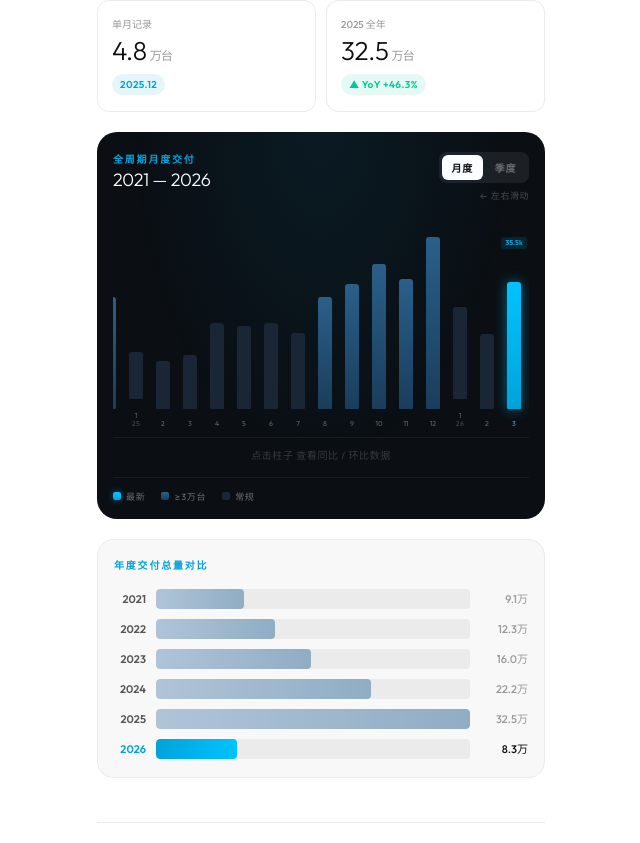
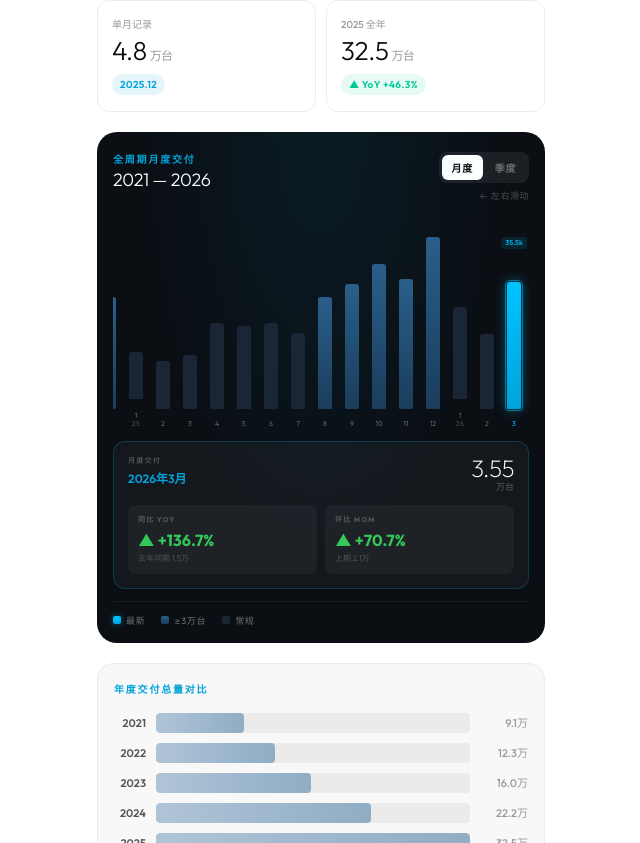
Before and after one commit to wangjiajiajohn/NioFans, a Next.js app: page / in a window 1280 px wide. Shown: the part 659-1502 px from the top of the page, without its empty margins (319-959 px from the left). Built offline with nearby package versions, Linux system fonts and the light colour scheme.

Commit message:
feat: default detail panel to latest bar, toggle resets to latest on view switch

```diff
--- a/src/components/DeliveryChart.tsx
+++ b/src/components/DeliveryChart.tsx
@@ -77,7 +77,7 @@ const trendArrow = (v: number) => v >= 0 ? '▲' : '▼';
 export default function DeliveryChart() {
   const scrollRef = useRef<HTMLDivElement>(null);
   const [viewMode, setViewMode] = useState<ViewMode>('monthly');
-  const [selectedIndex, setSelectedIndex] = useState<number | null>(null);
+  const [selectedIndexOverride, setSelectedIndexOverride] = useState<number | 'latest' | null>('latest');
   const [hoveredIndex, setHoveredIndex] = useState<number | null>(null);
 
   const bars = viewMode === 'monthly' ? MONTHLY_BARS : QUARTERLY_BARS;
@@ -86,12 +86,17 @@ export default function DeliveryChart() {
   const containerW = viewMode === 'monthly' ? 24 : 44;
   const barW = viewMode === 'monthly' ? 14 : 28;
 
-  // Scroll to latest, reset selection on view change
+  // Resolve selected index: 'latest' means always point at last bar
+  const selectedIndex: number | null =
+    selectedIndexOverride === 'latest'
+      ? bars.length - 1
+      : selectedIndexOverride;
+
+  // Scroll to latest when view changes
   useEffect(() => {
     if (scrollRef.current) {
       scrollRef.current.scrollLeft = scrollRef.current.scrollWidth;
     }
-    setSelectedIndex(null);
   }, [viewMode]);
 
   // Compute detail card data
@@ -233,7 +238,7 @@ export default function DeliveryChart() {
                 return (
                   <div
                     key={bar.id}
-                    onClick={() => setSelectedIndex(isSelected ? null : i)}
+                    onClick={() => setSelectedIndexOverride(selectedIndex === i ? 'latest' : i)}
                     onMouseEnter={() => setHoveredIndex(i)}
                     onMouseLeave={() => setHoveredIndex(null)}
                     style={{
```
